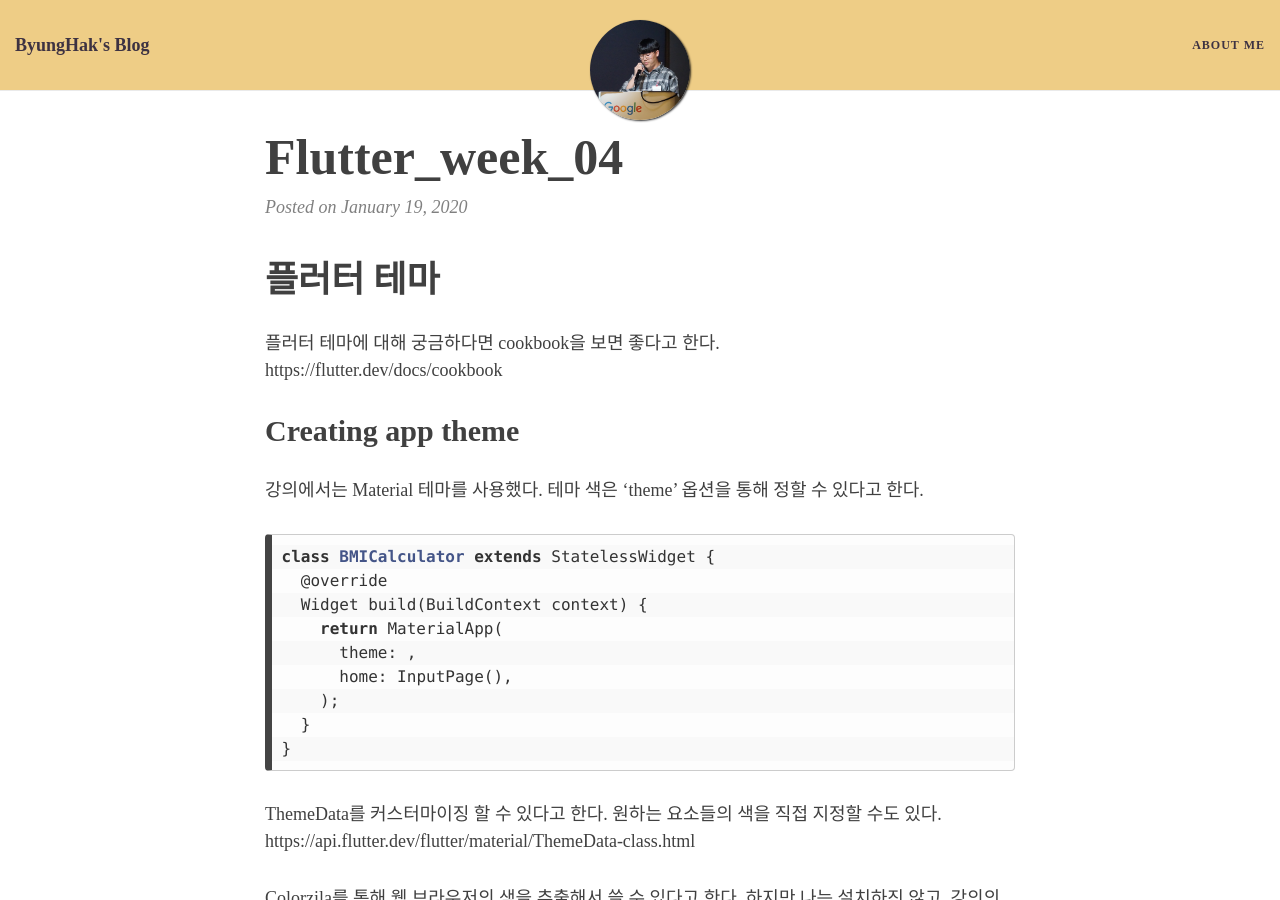
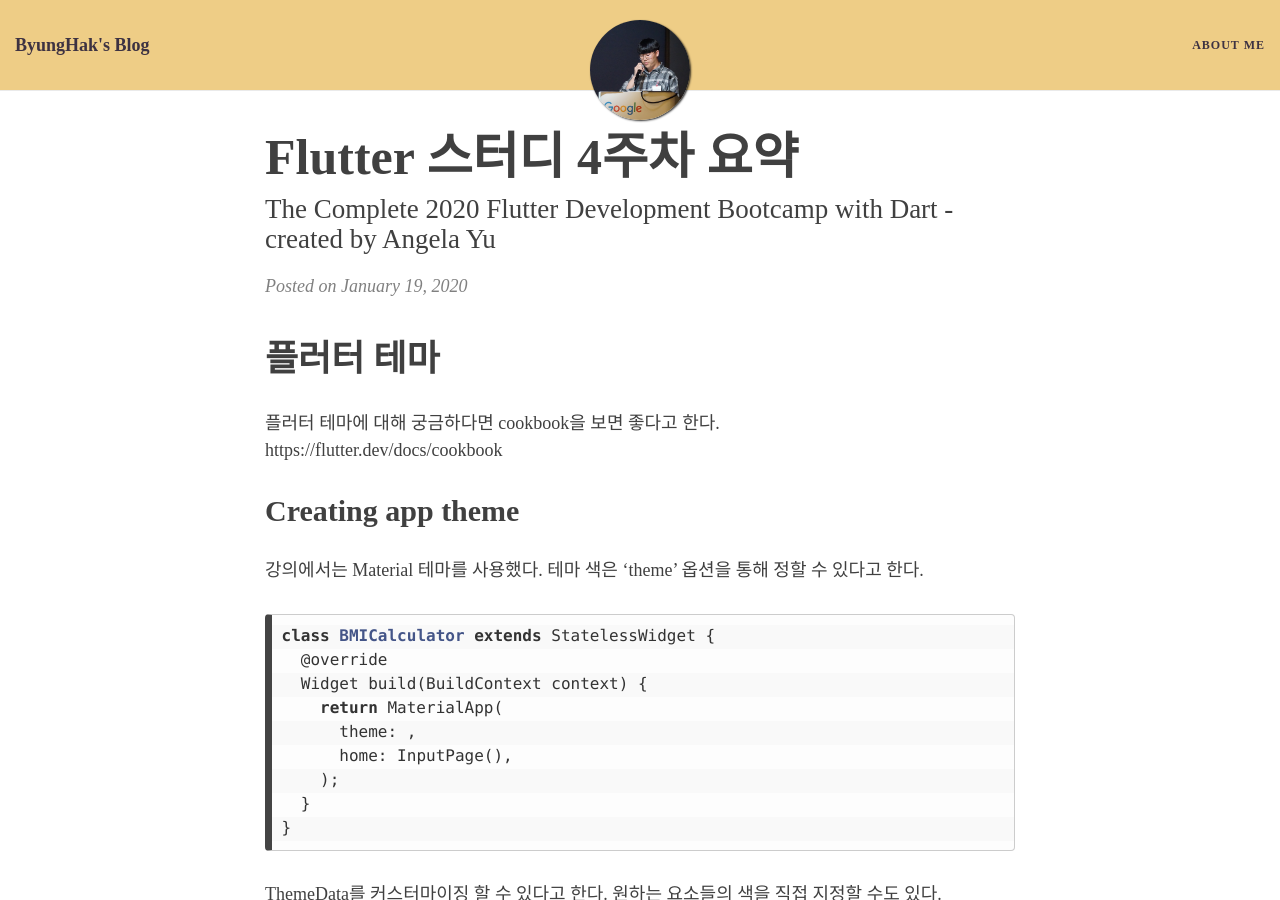
Before and after one commit to bengHak/benghak.github.io, a Jekyll site: the page built from _posts/2020-01-19-Flutter_week_04.md, in a window 1280 px wide and 900 px high. Built offline with Jekyll 4.4.1, drawn with Linux system fonts in a browser that asks for light colours; nearby versions of some CDN libraries; some web fonts are replaced; comment, search, counter and statistics services are not loaded; some of the changed text lies outside the part shown.

Commit message:
Update 2020-01-19-Flutter_week_04.md

```diff
--- a/_posts/2020-01-19-Flutter_week_04.md
+++ b/_posts/2020-01-19-Flutter_week_04.md
@@ -1,3 +1,11 @@
+---
+layout: post
+title: Flutter 스터디 4주차 요약
+subtitle: The Complete 2020 Flutter Development Bootcamp with Dart - created by Angela Yu
+tags: [study, Flutter, application, develop, DSC]
+comments: true
+---
+
 # 플러터 테마
 
 플러터 테마에 대해 궁금하다면 cookbook을 보면 좋다고 한다.
```
